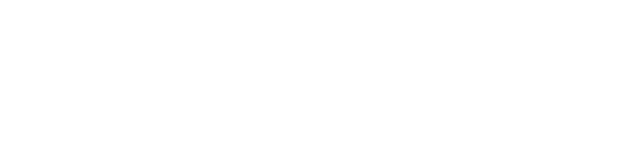
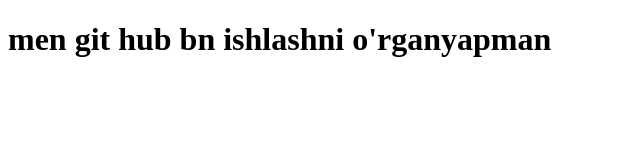
Before and after one commit to shaxloallamova/921-22, a plain HTML site: page index.html in a window 1280 px wide. Shown: the whole page, without its empty margins (0-640 px from the left). Drawn offline with Linux system fonts and the light colour scheme.

Commit message:
h1 sarlavha tegi yaratildi

```diff
--- a/index.html
+++ b/index.html
@@ -6,6 +6,6 @@
           <title>Document</title>
 </head>
 <body>
-
+          <h1> men git hub bn ishlashni o'rganyapman</h1>
 </body>
 </html>
```
